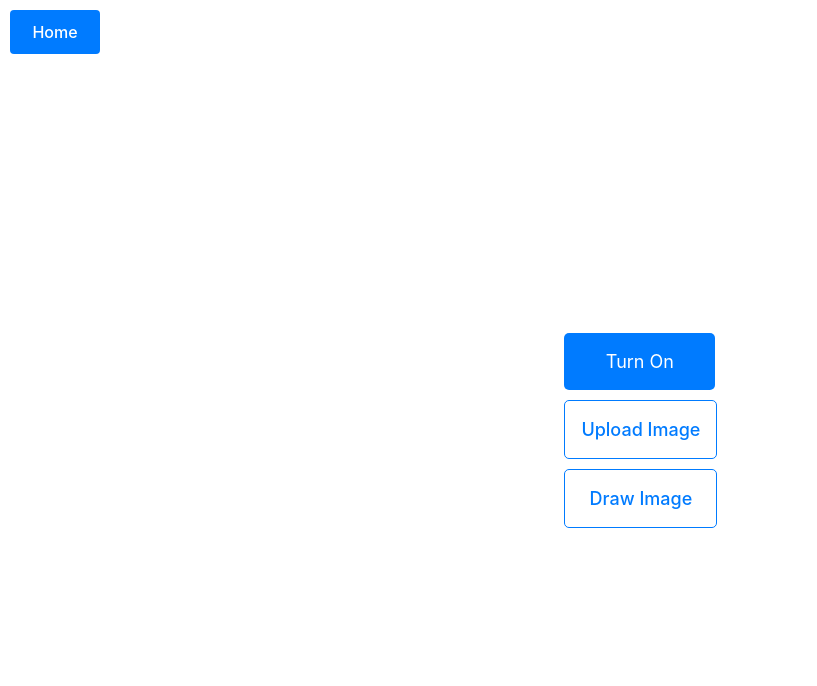
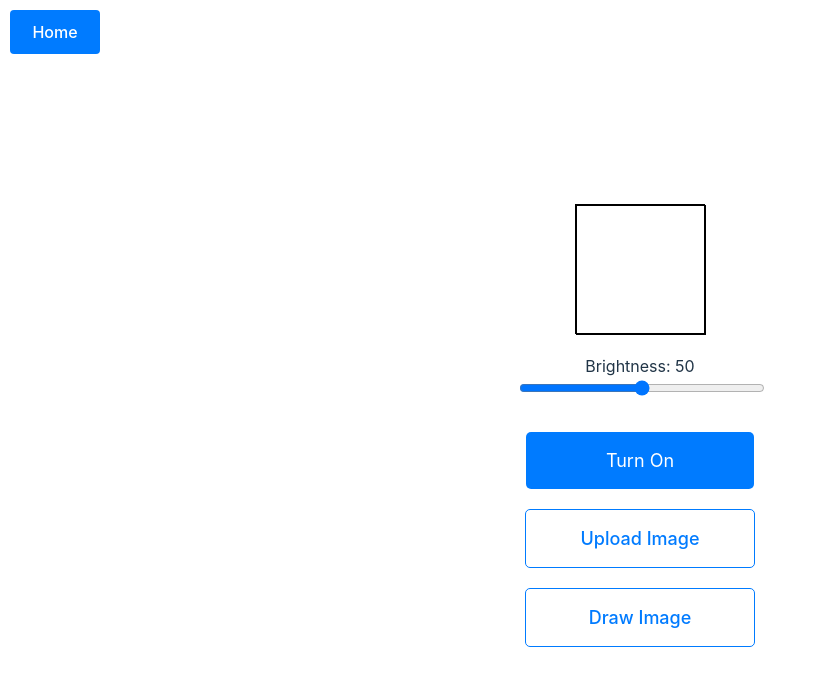
Before and after one commit to ehubbartt/remote-rgb-matrix-site, a Svelte app: page / in a window 1280 px wide. Shown: the top 686 px of the page, without its empty margins (0-817 px from the left). Built offline with nearby package versions, Linux system fonts and the light colour scheme; no server answers; the database is empty.

Commit message:
add brightness and preview

```diff
--- a/src/pages/Home.svelte
+++ b/src/pages/Home.svelte
@@ -1,12 +1,15 @@
 <script>
   import { Link } from "svelte-routing";
   import { onMount } from "svelte";
-  import { initializeApp } from "firebase/app";
-  import { getDatabase, ref, get, set } from "firebase/database";
+  import { getDatabase, ref, get, set, onValue } from "firebase/database";
   import { firebaseDb } from "../stores/firebase";
   let isOn = false;
-
+  let brightness = 50; // Default brightness value
   let db;
+  let brightnessTimeout; // For the debounce mechanism
+  let imageData = []; // To store the current image data
+  let previewCanvas;
+  let previewCtx;
 
   onMount(() => {
     const unsubscribe = firebaseDb.subscribe((value) => {
@@ -19,23 +22,102 @@
       isOn = snapshot.exists() ? snapshot.val() : false;
     };
 
+    const fetchBrightness = async () => {
+      const brightnessRef = ref(db, "brightness");
+      const snapshot = await get(brightnessRef);
+      brightness = snapshot.exists() ? snapshot.val() : 50;
+    };
+
     fetchIsOnState();
+    fetchBrightness();
+
+    // Set up image preview if canvas is ready
+    if (previewCanvas) {
+      previewCtx = previewCanvas.getContext("2d");
+      fetchImageData();
+    }
 
     return () => unsubscribe();
   });
+
+  function fetchImageData() {
+    const imageRef = ref(db, "matrixData");
+    onValue(imageRef, (snapshot) => {
+      if (snapshot.exists()) {
+        imageData = snapshot.val();
+        drawPreview(imageData);
+      }
+    });
+  }
+
+  function drawPreview(data) {
+    if (!previewCtx || !previewCanvas) return; // Ensure the canvas is ready
+
+    // Clear the canvas before drawing
+    previewCtx.clearRect(0, 0, previewCanvas.width, previewCanvas.height);
+
+    // Draw the image data onto the preview canvas
+    for (let i = 0; i < 64; i++) {
+      for (let j = 0; j < 64; j++) {
+        const index = i * 64 + j;
+        const [r, g, b] = data[index];
+        previewCtx.fillStyle = `rgb(${r}, ${g}, ${b})`;
+        previewCtx.fillRect(j, i, 1, 1);
+      }
+    }
+  }
 
   async function toggleOnOff() {
     const isOnRef = ref(db, "isOn");
     isOn = !isOn;
     await set(isOnRef, isOn);
   }
+
+  function updateBrightness(event) {
+    brightness = event.target.value;
+
+    if (brightnessTimeout) {
+      clearTimeout(brightnessTimeout);
+    }
+
+    brightnessTimeout = setTimeout(async () => {
+      const brightnessRef = ref(db, "brightness");
+      await set(brightnessRef, brightness);
+    }, 1000); // 1-second debounce delay
+  }
 </script>
 
 <main>
   <div class="button-container">
+    <!-- Image Preview -->
+    <div class="image-preview">
+      <canvas
+        bind:this={previewCanvas}
+        width="64"
+        height="64"
+        style="width: 128px; height: 128px; border: 1px solid black;"
+      ></canvas>
+    </div>
+
+    <!-- Brightness Slider -->
+    <div class="brightness-control">
+      <label for="brightness-slider">Brightness: {brightness}</label>
+      <input
+        id="brightness-slider"
+        type="range"
+        min="0"
+        max="100"
+        bind:value={brightness}
+        on:input={updateBrightness}
+      />
+    </div>
+
+    <!-- Toggle On/Off Button -->
     <div class="button-primary" on:click={toggleOnOff}>
       {isOn ? "Turn Off" : "Turn On"}
     </div>
+
+    <!-- Navigation Buttons -->
     <div class="button">
       <Link to="upload">Upload Image</Link>
     </div>
@@ -45,3 +127,29 @@
     <!-- <Link to="presets" class="button">Choose Preset</Link> -->
   </div>
 </main>
+
+<style>
+  .button-container {
+    display: flex;
+    flex-direction: column;
+    align-items: center;
+    padding: 20px;
+  }
+
+  .image-preview {
+    margin-bottom: 20px;
+    border: 1px solid black;
+    width: 128px;
+    height: 128px;
+  }
+
+  .brightness-control {
+    margin-bottom: 20px;
+    text-align: center;
+  }
+
+  #brightness-slider {
+    width: 100%;
+    max-width: 300px;
+  }
+</style>
```
